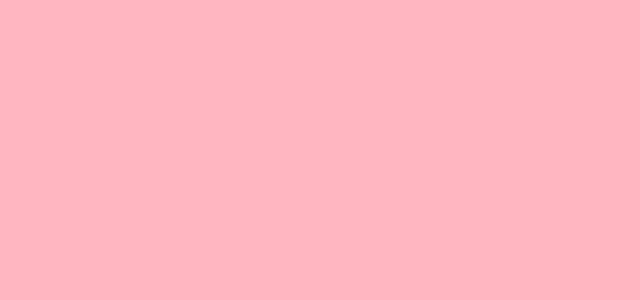
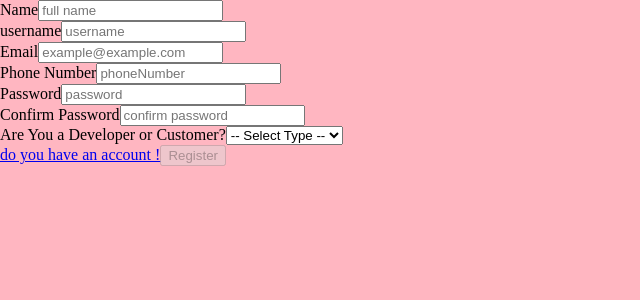
Before and after one commit to ALhanoofe/ReadyToBuiled-Frontend, a React (Vite) app: page /register in a window 1280 px wide. Before the commit this address had no page. Shown: the top 300 px of the page, without its empty margins (0-640 px from the left). Built offline with nearby package versions, Linux system fonts and the light colour scheme.

Commit message:
done with register and the sign in pages

```diff
--- a/src/App.jsx
+++ b/src/App.jsx
@@ -1,15 +1,46 @@
 import './App.css'
+import { Routes, Route } from 'react-router-dom'
+import Home from './components/Home'
+import SignIn from './components/SignIn'
+import Register from './components/Register'
+import { useState, useEffect } from "react"
+import { CheckSession } from './services/Auth'
+// import Nav from './components/Nav'
 
-import { Routes, Route } from 'react-router-dom'
-
-import Home from './components/Home'
 
 const App = () => {
+  const [user, setUser] = useState(null)
+
+
+  const handleLogOut = () => {
+    setUser(null)
+    localStorage.clear()
+  }
+
+  const checkToken = async () => {
+    const userData = await CheckSession()
+    setUser(userData)
+
+  }
+
+  useEffect(() => {
+    const token = localStorage.getItem('token')
+
+    if (token) {
+      checkToken()
+    }
+  }, [])
 
   return (
     <>
+    <header>
+        {/* <Nav user={user} handleLogOut={handleLogOut} /> */}
+      </header>
       <Routes>
-        <Route path="/" element={<Home />} />
+        <Route path="/" element={<SignIn setUser={setUser} />} />
+        <Route path="/register" element={<Register />} />
+
+        <Route path="/home" element={<Home />} />
       </Routes>
     </>
   )
--- a/src/components/Register.jsx
+++ b/src/components/Register.jsx
@@ -1,19 +1,19 @@
-import { useState } from 'react'
-import { RegisterUser } from '../services/Auth'
-import { useNavigate } from 'react-router-dom'
+import { useState } from "react"
+import { RegisterUser } from "../services/Auth"
+import { useNavigate } from "react-router-dom"
 import { Link } from "react-router-dom"
 
 const Register = () => {
   let navigate = useNavigate()
 
   const initialState = {
-    name: '',
-    username:'',
-    email: '',
-    phoneNumber:'',
-    password: '',
-    confirmPassword: '',
-    type:''
+    name: "",
+    username: "",
+    email: "",
+    phoneNumber: "",
+    password: "",
+    confirmPassword: "",
+    type: "",
   }
 
   const [formValues, setFormValues] = useState(initialState)
@@ -24,16 +24,23 @@ const Register = () => {
 
   const handleSubmit = async (e) => {
     e.preventDefault()
+    let userType = ""
+    if (formValues.type === "customer") userType = "customers"
+    else if (formValues.type === "developer") userType = "developer"
+    else {
+      alert("Please select a user type")
+      return
+    }
     await RegisterUser({
       name: formValues.name,
       username: formValues.username,
       email: formValues.email,
-      phoneNumber: formValues.phoneNumber,
+      phoneNumber: parseInt(formValues.phoneNumber, 10),
       password: formValues.password,
-      type: formValues.type
+      userType,
     })
     setFormValues(initialState)
-    navigate('/')
+    navigate("/")
   }
 
   return (
@@ -81,7 +88,7 @@ const Register = () => {
               <label htmlFor="phoneNumber">Phone Number</label>
               <input
                 name="phoneNumber"
-                type="phoneNumber"
+                type="text"
                 placeholder="phoneNumber"
                 onChange={handleChange}
                 value={formValues.phoneNumber}
@@ -114,32 +121,34 @@ const Register = () => {
               />
             </div>
             <div className="input-wrapper">
-              <label htmlFor="type">Are You A Developer or Customer?</label>
-              <input
+              <label htmlFor="type">Are You a Developer or Customer?</label>
+
+              <select
                 name="type"
-                type="type"
-                placeholder="type"
+                id="type"
+                value={formValues.type}
                 onChange={handleChange}
-                value={formValues.type}
                 required
-                autoComplete="off"
-              />
+              >
+                <option value="">-- Select Type --</option>
+                <option value="customer">Customer</option>
+                <option value="developer">Developer</option>
+              </select>
             </div>
+
             <Link to="/">do you have an account !</Link>
 
             <button
               disabled={
                 !formValues.email ||
-                (!formValues.password &&
-                  formValues.password === formValues.confirmPassword)
+                !formValues.password ||
+                formValues.password !== formValues.confirmPassword
               }
             >
               Register
             </button>
-
           </form>
         </div>
-
       </div>
     </div>
   )
--- /dev/null
+++ b/src/services/Auth.js
@@ -0,0 +1,41 @@
+import Client from "./api"
+
+export const RegisterUser = async (data) => {
+  try {
+    const res = await Client.post("/auth/register", data)
+    return res.data
+  } catch (error) {
+    throw error
+  }
+}
+
+export const SignInUser = async (data) => {
+  try {
+    const res = await Client.post("/auth/login", data)
+    localStorage.setItem("token", res.data.token)
+
+    return res.data.user
+  } catch (error) {
+    throw error
+  }
+}
+
+export const Signout = () => {
+  try {
+    localStorage.removeItem("token")
+    return true
+  } catch (error) {
+    throw error
+  }
+}
+
+
+export const CheckSession = async () => {
+  try {
+    const res = await Client.get("/auth/session")
+
+    return res.data
+  } catch (error) {
+    throw error
+  }
+}
```
